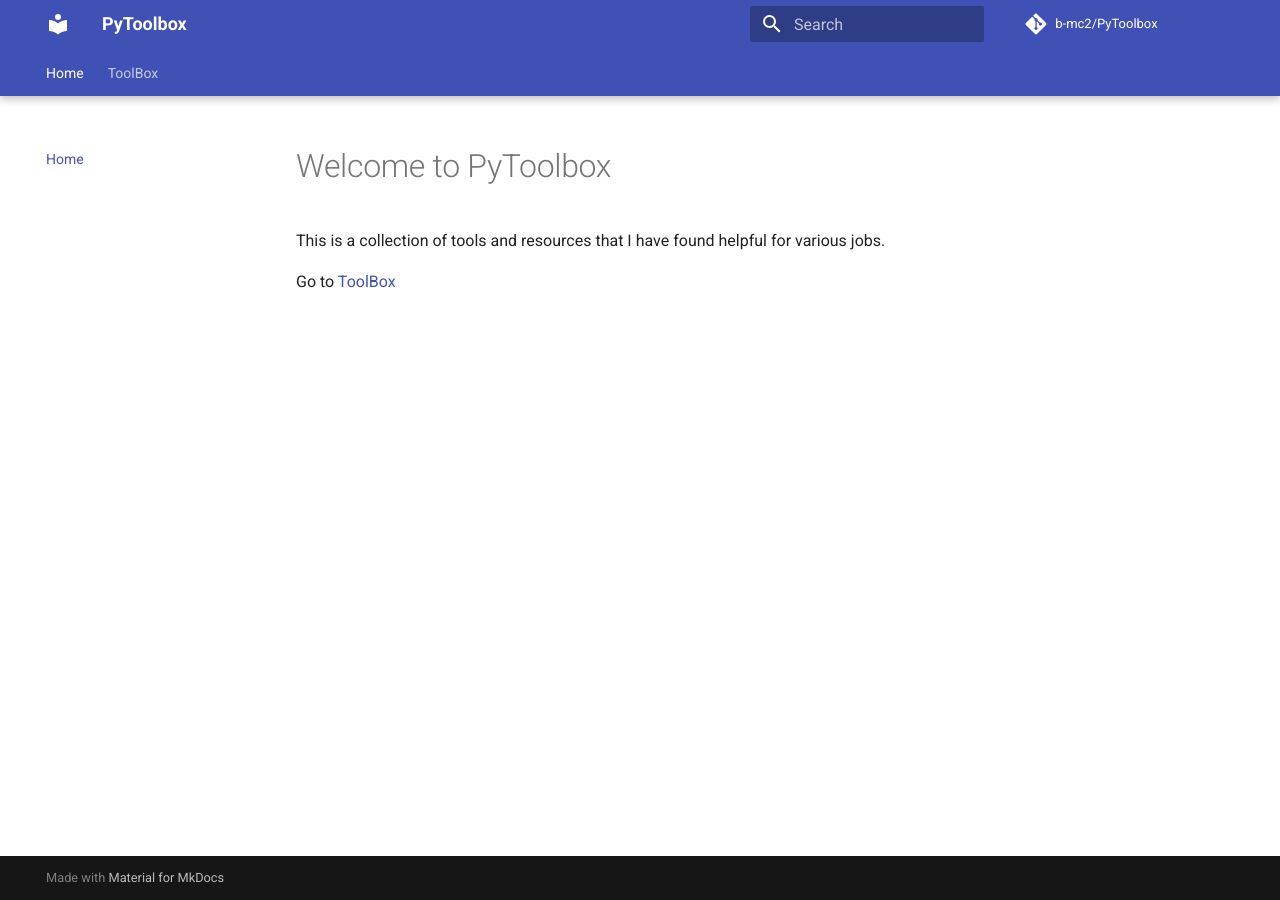
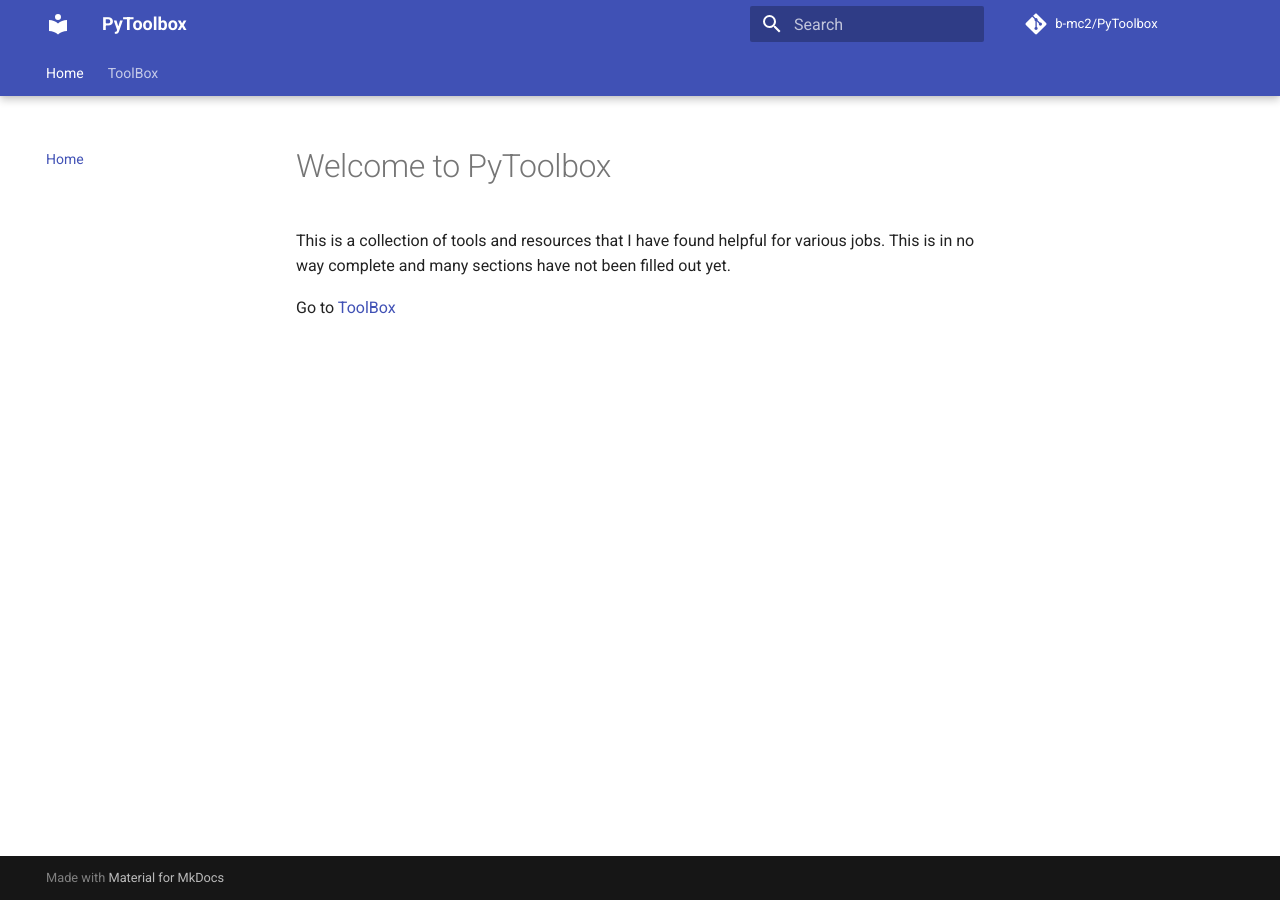
Before and after one commit to b-mc2/b-mc2.github.io, an MkDocs documentation site: the page built from docs/index.md, in a window 1280 px wide. Built offline with MkDocs 1.6.1 and Material for MkDocs 9.7.7, drawn with Linux system fonts in a browser that asks for light colours; comment, search, counter and statistics services are not loaded.

Commit message:
debugging links

```diff
--- a/docs/index.md
+++ b/docs/index.md
@@ -1,8 +1,9 @@
 # Welcome to PyToolbox
 
 This is a collection of tools and resources that I have found helpful for various jobs.
+This is in no way complete and many sections have not been filled out yet.
 
 Go to [ToolBox]
 
 
-[ToolBox]: ../data/eda/
+[ToolBox]: data/eda/
```
Also changed, not shown: site/index.html, site/search/search_index.json, site/sitemap.xml, 1 other file.
